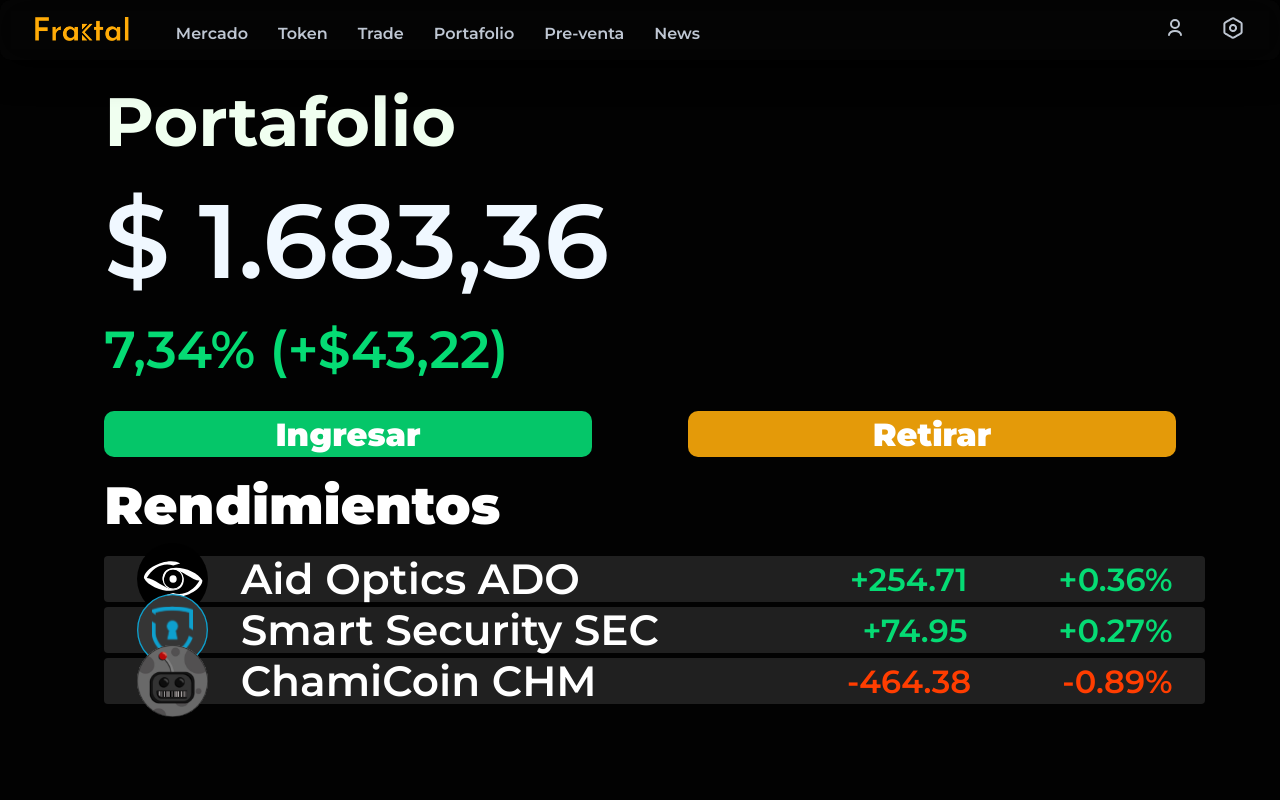
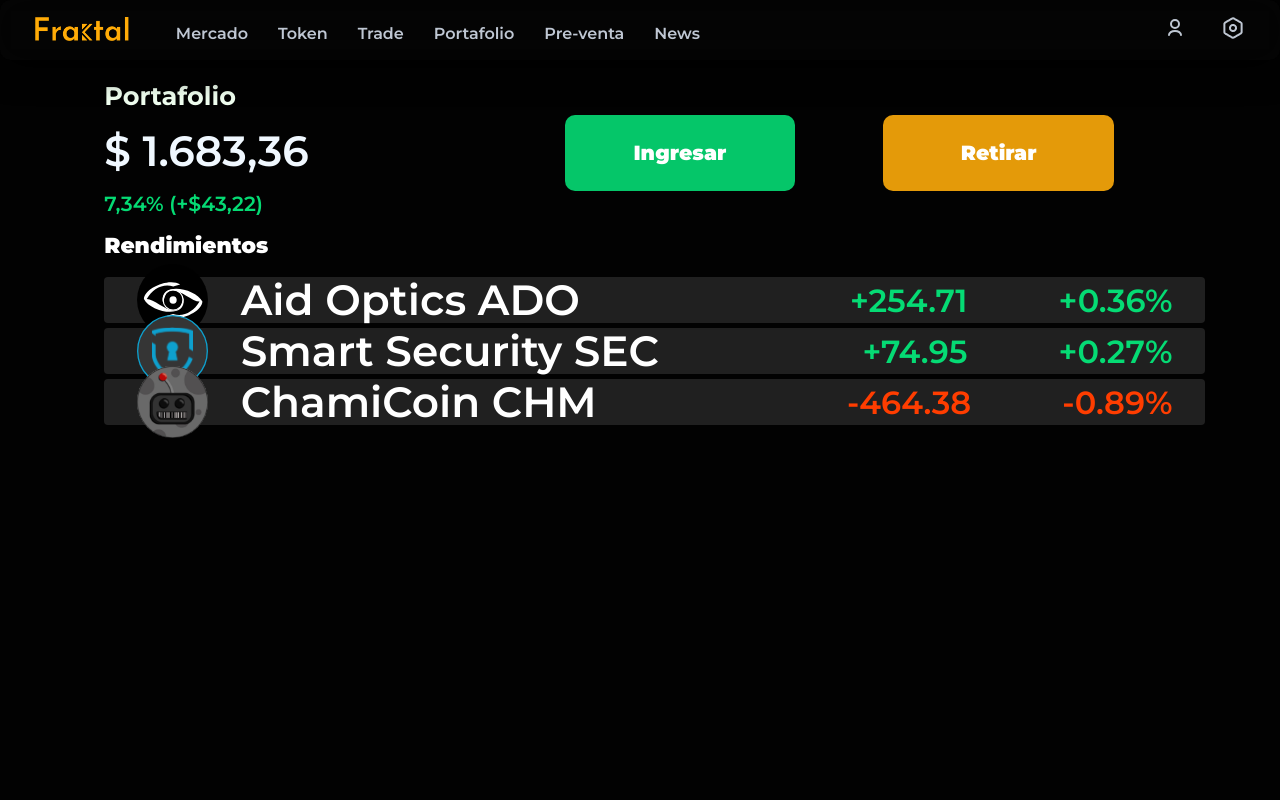
Before and after one commit to Yaguarete4/Fraktal, a React (Vite) app in the folder FrontEnd/Fraktal/: page /wallet in a window 1280 px wide. Shown: the top 800 px of the page. Built offline with nearby package versions, Linux system fonts and the light colour scheme.

Commit message:
wallet web

```diff
--- a/FrontEnd/Fraktal/src/components/TokenCell.jsx
+++ b/FrontEnd/Fraktal/src/components/TokenCell.jsx
@@ -4,21 +4,21 @@ import '../css/TokenCell.css';
 import '../css/token.css';
 
 export const TokenCell = (props) => {
-    useEffect(() => {
-        const tokens = document.querySelectorAll(".token-cell");
+    // useEffect(() => {
+    //     const tokens = document.querySelectorAll(".token-cell");
 
-        const checkTokens = () => {
-            const triggerBottom = (window.innerHeight / 5) * 4;
-            tokens.forEach((token) => {
-                const tokenTop = token.getBoundingClientRect().top;
-                if (tokenTop < triggerBottom) token.classList.add("show");
-                else token.classList.remove("show");
-            });
-        };
+    //     const checkTokens = () => {
+    //         const triggerBottom = (window.innerHeight / 5) * 4;
+    //         tokens.forEach((token) => {
+    //             const tokenTop = token.getBoundingClientRect().top;
+    //             if (tokenTop < triggerBottom) token.classList.add("show");
+    //             else token.classList.remove("show");
+    //         });
+    //     };
 
-        window.addEventListener("scroll", checkTokens);
-        checkTokens();
-    }, []);
+    //     window.addEventListener("scroll", checkTokens);
+    //     checkTokens();
+    // }, []);
 
     return (
         <div className="token-cell">
--- a/FrontEnd/Fraktal/src/components/Wallet.jsx
+++ b/FrontEnd/Fraktal/src/components/Wallet.jsx
@@ -24,7 +24,7 @@ export const Wallet = () => {
 
           if (profitElement) {
               const rect = profitElement.getBoundingClientRect();
-              if (rect.top < 120) {
+              if (rect.top < 140) {
                   setAnimateProfit(true);
               } else {
                   setAnimateProfit(false);
@@ -33,7 +33,7 @@ export const Wallet = () => {
 
           if (cajaButElement) {
               const rect = cajaButElement.getBoundingClientRect();
-              if (rect.top < 120) {  // Ajusta esta condición según cuándo quieras que la animación se dispare
+              if (rect.top < 80) {  // Ajusta esta condición según cuándo quieras que la animación se dispare
                   setAnimateCajaBut(true);
               } else {
                   setAnimateCajaBut(false);
@@ -41,7 +41,7 @@ export const Wallet = () => {
           }
           if (renElement) {
             const rect = renElement.getBoundingClientRect();
-            if (rect.top < 120) {  // Ajusta esta condición según cuándo quieras que la animación se dispare
+            if (rect.top < 140) {  // Ajusta esta condición según cuándo quieras que la animación se dispare
                 setAnimateRen(true);
             } else {
                 setAnimateRen(false);
@@ -65,14 +65,18 @@ export const Wallet = () => {
               </div>
           )}
           <div className="caja-portafolio">
+            <div className="caj-port">
+              <div className="caj-port2">
                 <div className="titu-portafolio">Portafolio</div>
                 <div className="plata">$ 1.683,36</div>
                 <div className={`profit ${animateProfit ? 'fade-out' : 'fade-in'}`}>
                   7,34% (+$43,22)
                 </div>
+              </div>
               <div className={`caja-but ${animateCajaBut ? 'fade-out' : 'fade-in'}`}>
                       <div className="but-portafolio">Ingresar</div>
                       <div className="but-portafolio2">Retirar</div>
+              </div>
             </div>
             <div className={`caja-rendimiento ${animateRen ? 'fade-out' : 'fade-in'}`}>
               <div className="rendimiento-titu">Rendimientos</div>
--- a/FrontEnd/Fraktal/src/css/token.css
+++ b/FrontEnd/Fraktal/src/css/token.css
@@ -1,15 +1,15 @@
 .token-cell {
     display: flex;
-    transform: translate(400%);
-    transform: translateX(100vw); /* Mueve los elementos completamente fuera del viewport */
-    transition: transform 0.85s ease;
+    /* transform: translate(400%);
+    transform: translateX(100vw);
+    transition: transform 0.85s ease; */
     /* Agrega otros estilos específicos para .token-cell según necesites */
 }
 
-.token-cell:nth-of-type(even) {
+/* .token-cell:nth-of-type(even) {
     transform: translate(-400%);
 }
 
 .token-cell.show {
     transform: translate(0);
-}
+} */
--- a/FrontEnd/Fraktal/src/css/wallet.css
+++ b/FrontEnd/Fraktal/src/css/wallet.css
@@ -404,3 +404,33 @@ margin-top: 37px;
   transform: translateY(0);
   transition: opacity 1.5s ease, transform 1.5s ease;
 }
+@media (width > 500px) {
+  .titu-portafolio{
+    font-size: 2vw;
+  }
+  .plata{
+    font-size: 3.3vw;
+  }
+  .profit{
+    font-size: 1.6vw;
+  }
+  .but-portafolio, .but-portafolio2{
+    width: 18vw;
+    height: 6vw;
+    font-size: 1.6vw;
+  }
+  .caj-port{
+    display: flex;
+    flex-direction: row;
+    align-items: center;
+  }
+  .caja-but{
+    margin-left: 20vw;
+  }
+  .but-portafolio{
+    margin-right: 6.9vw;
+  }
+  .rendimiento-titu{
+    font-size: 1.7vw;
+  }
+}
```
Lines whose indentation alone changed are shown as unchanged.
